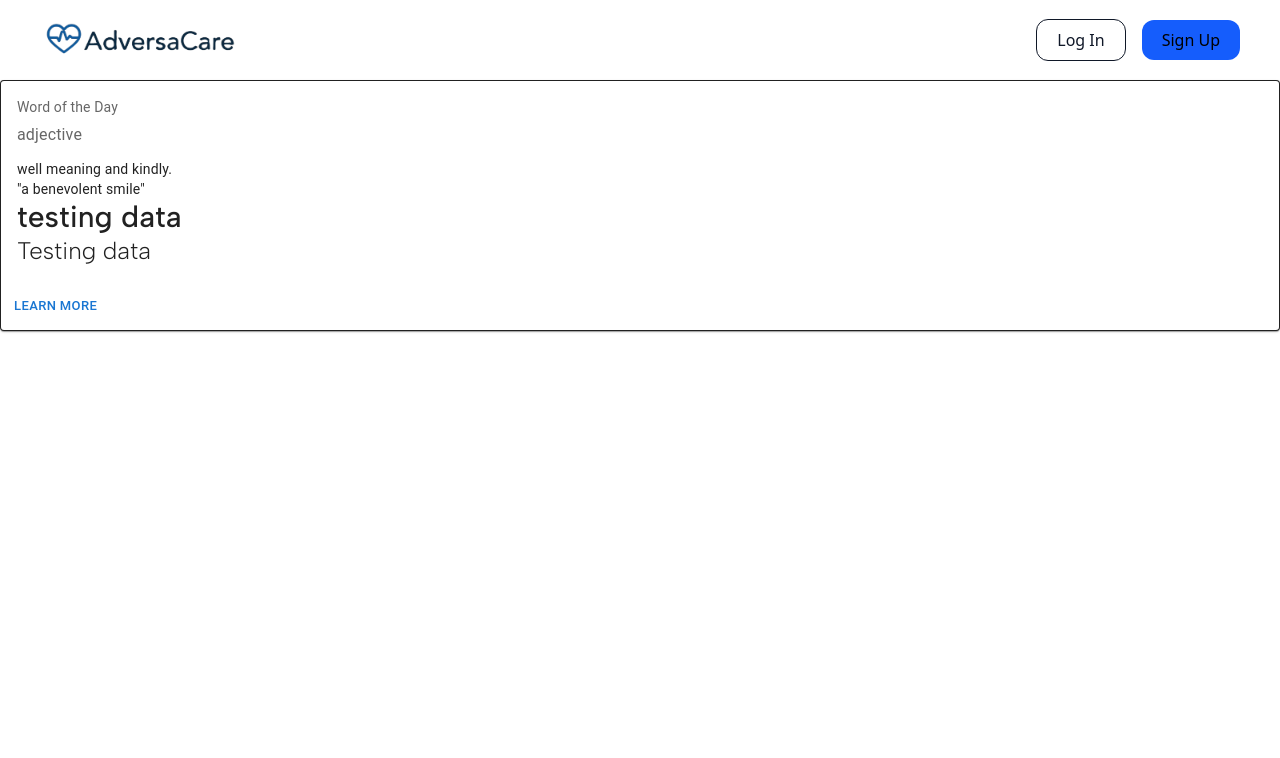
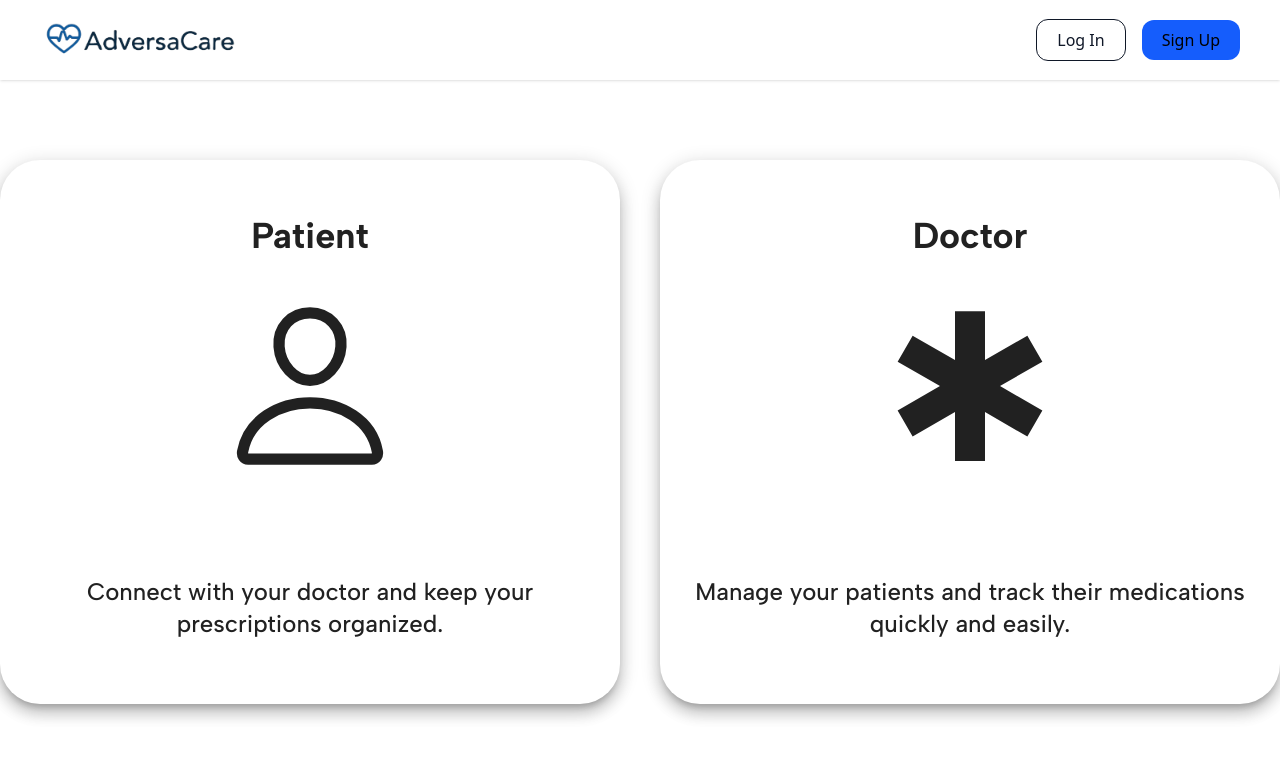
Before and after one commit to albrthuynh/uncommon-hacks-proj, a React (Vite) app in the folder adversacare/: page /select-signup in a window 1280 px wide. Shown: the top 758 px of the page. Built offline with nearby package versions, Linux system fonts and the light colour scheme.

Commit message:
finished the select-role page

```diff
--- a/adversacare/package.json
+++ b/adversacare/package.json
@@ -19,6 +19,7 @@
     "@tailwindcss/vite": "^4.0.17",
     "react": "^19.0.0",
     "react-dom": "^19.0.0",
+    "react-icons": "^5.5.0",
     "react-router-dom": "^7.4.1"
   },
   "devDependencies": {
--- a/adversacare/src/App.jsx
+++ b/adversacare/src/App.jsx
@@ -2,7 +2,7 @@
 import { BrowserRouter, Routes, Route } from "react-router-dom";
 import Layout from './pages/Layout';
 import LandingPage from './pages/LandingPage';
-import SelectPage from "./pages/SelectPage/SelectPage";
+import SelectRolePage from "./pages/SelectPage/SelectRole";
 
 function App() {
   return (
@@ -10,7 +10,7 @@ function App() {
       <Routes>
         <Route path="/" element={<Layout />}>
           <Route index element={<LandingPage />} />
-          <Route path = "/select-signup" element = {<SelectPage/>}/>
+          <Route path = "/select-signup" element = {<SelectRolePage/>}/>
         </Route>
       </Routes>
     </BrowserRouter>
--- a/adversacare/src/components/Navbar/Navbar.jsx
+++ b/adversacare/src/components/Navbar/Navbar.jsx
@@ -28,7 +28,7 @@ function NavigationBar() {
                             Log In
                         </Link>
                         <Link
-                            to="/sign-up"
+                            to="/select-signup"
                             title="Sign Up"
 
                             className="px-5 py-2 text-base font-light font-albertsans text-black bg-customGreen rounded-xl bg-blue-600 hover:bg-gray-300 focus:outline-none focus:ring-2 focus:ring-offset-2 focus:ring-green-600"
--- a/adversacare/src/index.css
+++ b/adversacare/src/index.css
@@ -10,9 +10,15 @@
     src: url("../src/assets/Albert_Sans/static/AlbertSans-Light.ttf");
 }
 
+@font-face {
+    font-family: Albert_Sans_Bold;
+    src: url("../src/assets/Albert_Sans/static/AlbertSans-Bold.ttf")
+}
+
 @theme {
     --font-albertsansmedium: Albert_Sans_Medium, "sans-serif";
     --font-albertsanslight: Albert_Sans_Light, "sans-serif";
+    --font-albertsansbold: Albert_Sans_Bold, "sans-serif";
     --color-accent: #145c93;
     --color-offblack: #051014;
     --color-background: #e3e6f0;
--- a/adversacare/src/pages/SelectPage/SelectPage.jsx
+++ /dev/null
@@ -1,17 +0,0 @@
-import { useState } from "react";
-import { Link } from "react-router-dom";
-import SelectCard from "./components/SelectCard";
-
-function SelectPage() {
-
-    return (
-        <>
-            <div>
-                <SelectCard></SelectCard>
-            </div>
-        </>
-    )
-
-}
-
-export default SelectPage;
--- /dev/null
+++ b/adversacare/src/pages/SelectPage/SelectRole.jsx
@@ -0,0 +1,28 @@
+import SelectCard from "./components/SelectCard";
+import { BiHealth } from "react-icons/bi";
+import {IoPersonOutline} from "react-icons/io5";
+function SelectRolePage() {
+
+    return (
+        <>
+            <div className = "flex flex-row gap-10 w-full h-full justify-center items-center mt-20">
+                <SelectCard
+                    title = "Patient"
+                    icon = {<IoPersonOutline className = "h-45 w-45"/>}
+                    description = "Connect with your doctor and keep your prescriptions organized."
+                    destination = "/patient-signup"
+                />
+
+                <SelectCard
+                    title = "Doctor"
+                    icon = {<BiHealth className = "h-45 w-45"/>}
+                    description = "Manage your patients and track their medications quickly and easily."
+                    destination = "/doctor-signup"
+                />
+            </div>
+        </>
+    )
+
+}
+
+export default SelectRolePage;
--- a/adversacare/src/pages/SelectPage/components/SelectCard.jsx
+++ b/adversacare/src/pages/SelectPage/components/SelectCard.jsx
@@ -3,38 +3,38 @@ import CardActions from '@mui/material/CardActions';
 import CardContent from '@mui/material/CardContent';
 import Button from '@mui/material/Button';
 import Typography from '@mui/material/Typography';
+import { Link } from 'react-router-dom';
 
-function SelectCard() {
+function SelectCard({title, icon, description, destination}) {
     return (
         <>
-            <Card className = "border border-red max-h-[275px]">
-                <CardContent>
-                    <Typography gutterBottom className = "font-albertsanslight" sx={{ color: 'text.secondary', fontSize: 14 }}>
-                    Word of the Day
-                    </Typography>
+            <Link to = {destination}>
+                <div className = "h-full flex flex-row justify-between w-full hover:scale-[1.02] transition-transform duration-200 ">
+                    <Card
+                        className = "flex flex-col py-10 gap-y-10 max-w-2xl h-full shadow-xl"
+                        sx={{ boxShadow: 10, borderRadius: '40px', minHeight: '500px' }}
+                    >
+                        <CardContent className = "flex flex-col ">
+                            <div className = "flex flex-col gap-y-10">
+                                <h1 className = " text-4xl text-center font-albertsansbold">
+                                    {title}
+                                </h1>
 
-                    <Typography sx={{ color: 'text.secondary', mb: 1.5 }}>adjective</Typography>
-                    <Typography className = "font-albertsansmedium text-2xl" variant="body2">
-                    well meaning and kindly.
-                    <br />
-                    {'"a benevolent smile"'}
-                    </Typography>
+                                <div className = "flex w-full justify-center items-center">
+                                    {icon}
+                                </div>
 
-                    <p className='font-albertsansmedium text-3xl'>
-                        testing data
-                    </p>
+                                <p className = "text-2xl font-albertsansmedium mt-15 text-center">
+                                    {description}
+                                </p>
+                            </div>
+                        </CardContent>
+                    </Card>
+                </div>
+            </Link>
 
-                    <p className='font-albertsanslight text-2xl'>
-                        Testing data
-                    </p>
-                </CardContent>
-                <CardActions>
-                    <Button size="small">Learn More</Button>
-                </CardActions>
-            </Card>
         </>
     )
-
 }
 
 export default SelectCard;
```
Also changed, not shown: 1 other file (tests, documents, lock files or other folders).
